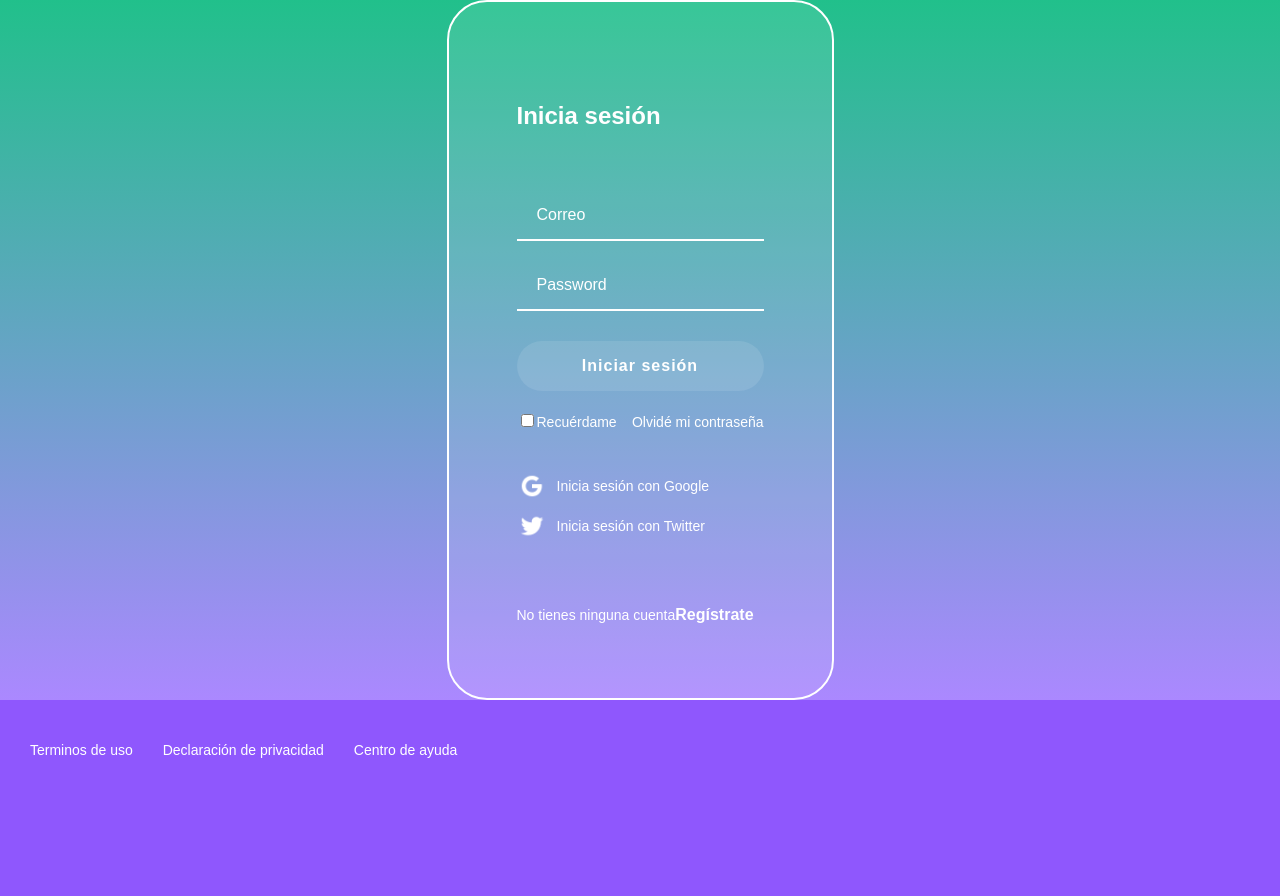
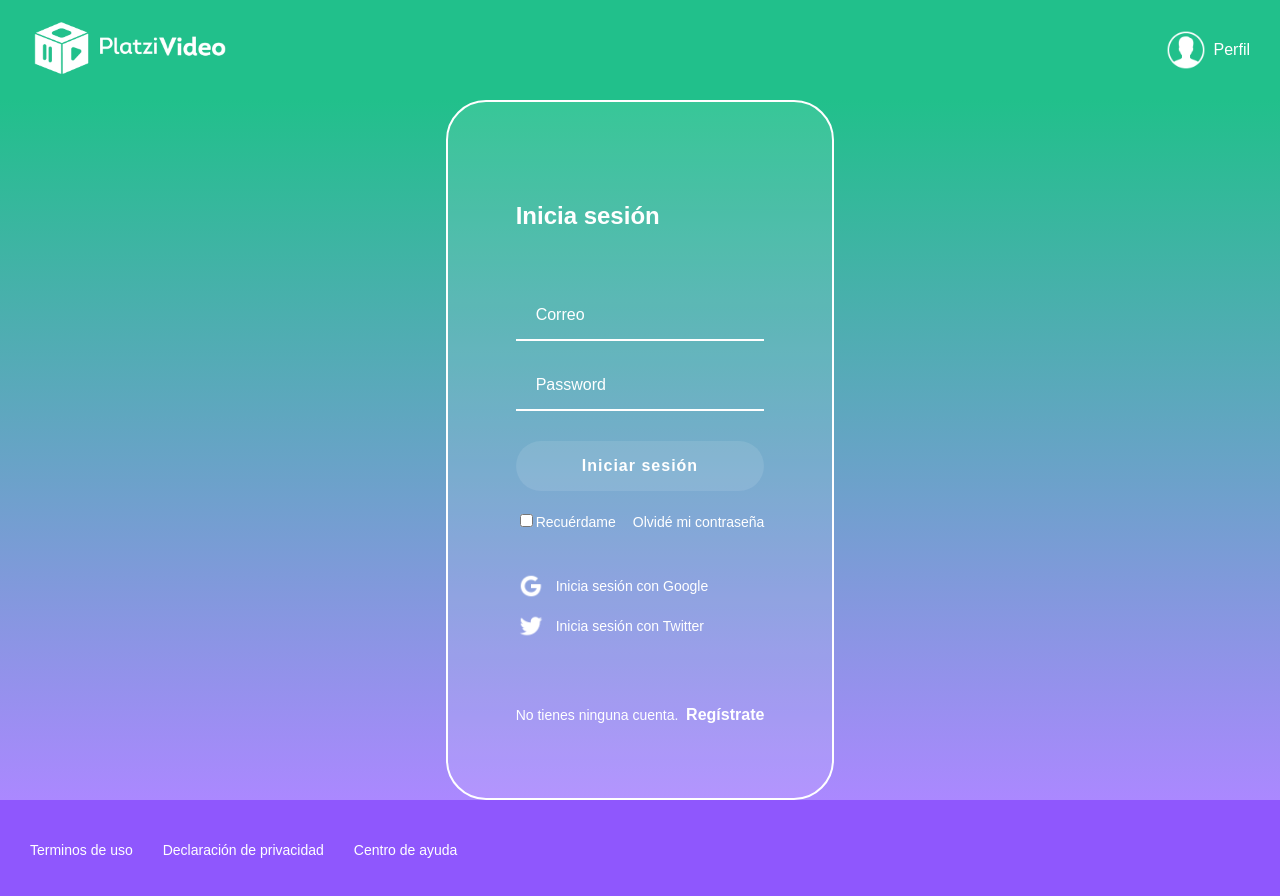
Before and after one commit to GitEdy2/PlatziVideo, a React app: page /login in a window 1280 px wide. Shown: the top 896 px of the page. Before the commit the page ends 800 px from the top, so only its background shows below. Built offline with nearby package versions, Linux system fonts and the light colour scheme; the HTML template or start-up script is replaced by a standard one; a web font is replaced by a local one.

Commit message:
Implementacion de Header en contenedor Login

```diff
--- a/src/containers/Login.jsx
+++ b/src/containers/Login.jsx
@@ -1,10 +1,12 @@
 import React, { useState } from 'react';
 import { connect } from 'react-redux';
 import {Link} from 'react-router-dom';
-import { loginRequest } from '../actions'
+import { loginRequest } from '../actions';
+import Header from '../components/Header';
 import '../assets/styles/components/Login.scss';
 import gooogleIcon from '../assets/static/google-icon.png';
 import twitterIcon from '../assets/static/twitter-icon.png';
+
 
 
 const Login = props => {
@@ -26,6 +28,8 @@ const Login = props => {
     }
 
     return (
+        <>
+            <Header isLogin />
             <section className="login">
                 <section className="login__container">
                     <h2>Inicia sesión</h2>
@@ -61,13 +65,14 @@ const Login = props => {
                     <div><img src={twitterIcon}/> Inicia sesión con Twitter</div>
                 </section>
                     <p className="login__container--register">
-                    No tienes ninguna cuenta
+                        No tienes ninguna cuenta. &nbsp;
                         <Link to="/register">
                             Regístrate
                         </Link>
                     </p>
                 </section>
             </section>
+        </>
     )
 };
 
```
Lines whose indentation alone changed are shown as unchanged.
